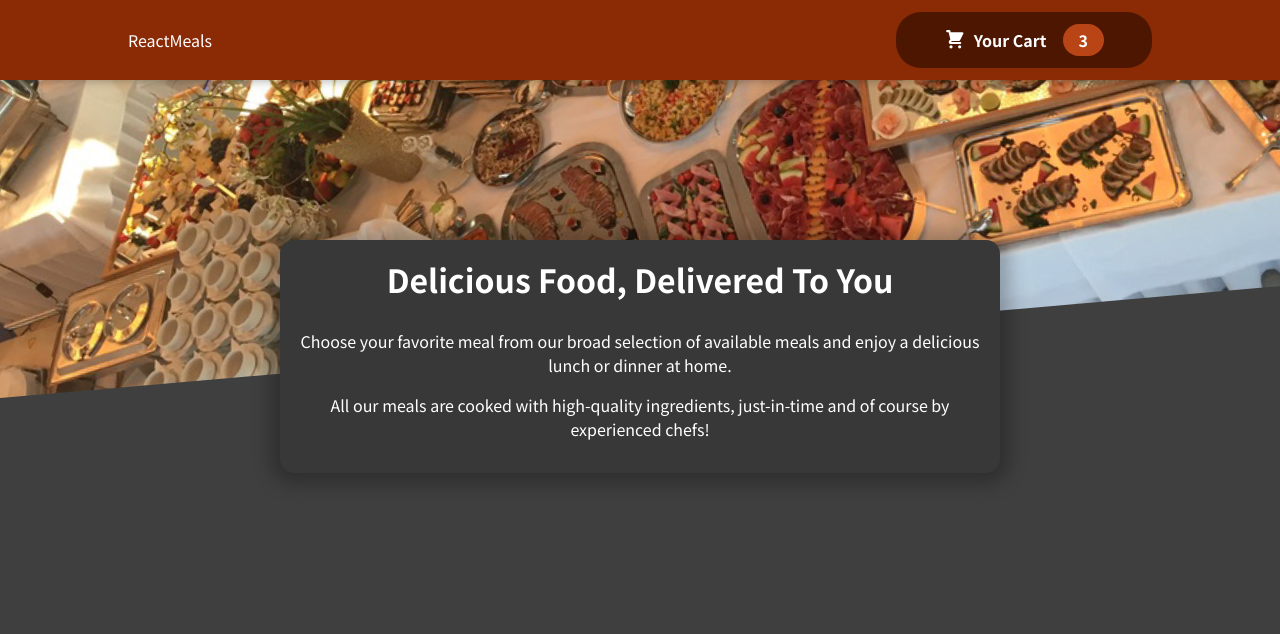
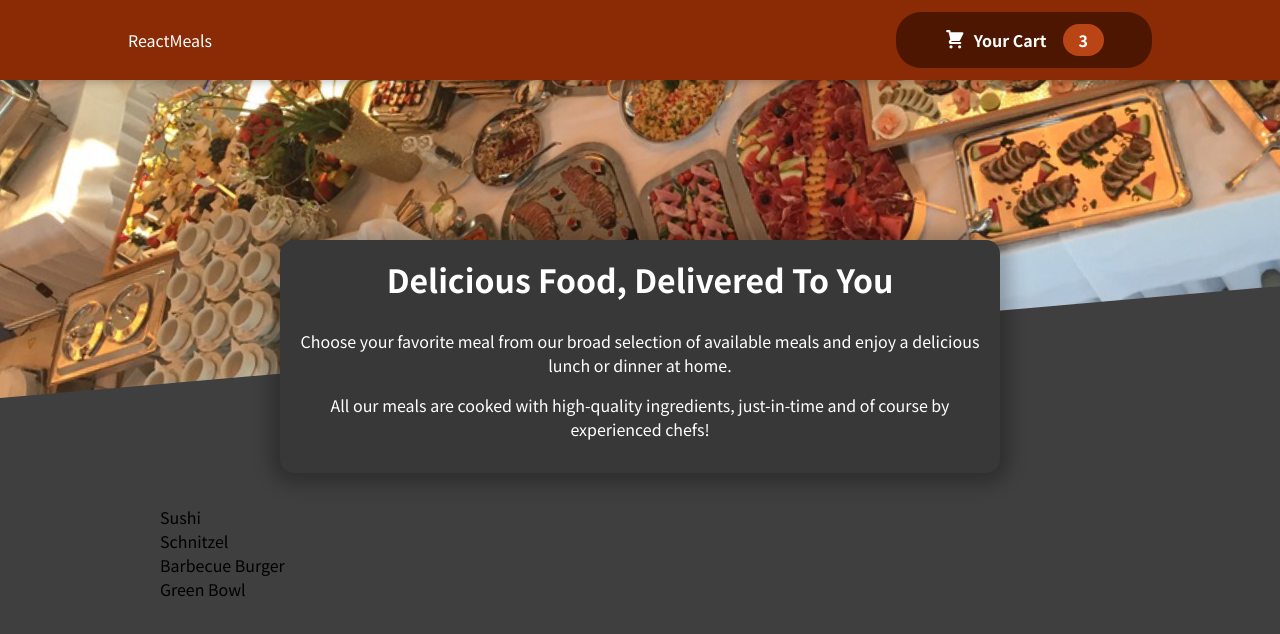
Before and after one commit to SiddheshSoni/restaurant-App, a React (Create React App) app: page / in a window 1280 px wide. Shown: the top 634 px of the page. Built offline with nearby package versions, Linux system fonts and the light colour scheme.

Commit message:
added list

```diff
--- a/src/App.js
+++ b/src/App.js
@@ -1,12 +1,13 @@
 import React from "react";
 import Header from "./components/Layout/Header";
-import MealsSummary from "./components/Meals/MealsSummary"
+import Meals from "./components/Meals/Meals";
+
 
 function App() {
   return (
     <div className="App">
       <Header />
-      <MealsSummary />
+      <Meals />
     </div>
   );
 }
--- /dev/null
+++ b/src/components/Meals/AvailableMeals.js
@@ -0,0 +1,42 @@
+import React from 'react'
+import classes from "./AvailableMeals.module.css"
+const DUMMY_MEALS = [
+  {
+    id: 'm1',
+    name: 'Sushi',
+    description: 'Finest fish and veggies',
+    price: 22.99,
+  },
+  {
+    id: 'm2',
+    name: 'Schnitzel',
+    description: 'A german specialty!',
+    price: 16.5,
+  },
+  {
+    id: 'm3',
+    name: 'Barbecue Burger',
+    description: 'American, raw, meaty',
+    price: 12.99,
+  },
+  {
+    id: 'm4',
+    name: 'Green Bowl',
+    description: 'Healthy...and green...',
+    price: 18.99,
+  },
+];
+
+const AvailableMeals = () => {
+    const mealsList = DUMMY_MEALS.map((meal)=> <li>{meal.name}</li>);
+
+  return (
+    <section className={classes.meals}>
+        <ul>
+            {mealsList}
+        </ul>
+    </section>
+  )
+}
+
+export default AvailableMeals
--- /dev/null
+++ b/src/components/Meals/AvailableMeals.module.css
@@ -0,0 +1,24 @@
+.meals {
+  max-width: 60rem;
+  width: 90%;
+  margin: 2rem auto;
+  animation: meals-appear 1s ease-out forwards;
+}
+
+.meals ul {
+  list-style: none;
+  margin: 0;
+  padding: 0;
+}
+
+@keyframes meals-appear {
+  from {
+    opacity: 0;
+    transform: translateY(3rem);
+  }
+
+  to {
+    opacity: 1;
+    transform: translateY(0);
+  }
+}
--- /dev/null
+++ b/src/components/Meals/Meals.js
@@ -0,0 +1,13 @@
+import MealsSummary from "./MealsSummary";
+import AvailableMeals from "./AvailableMeals";
+
+const Meals=()=>{
+    return (
+        <>
+            <MealsSummary/>
+            <AvailableMeals/>
+        </>
+    )
+}
+
+export default Meals;
```
